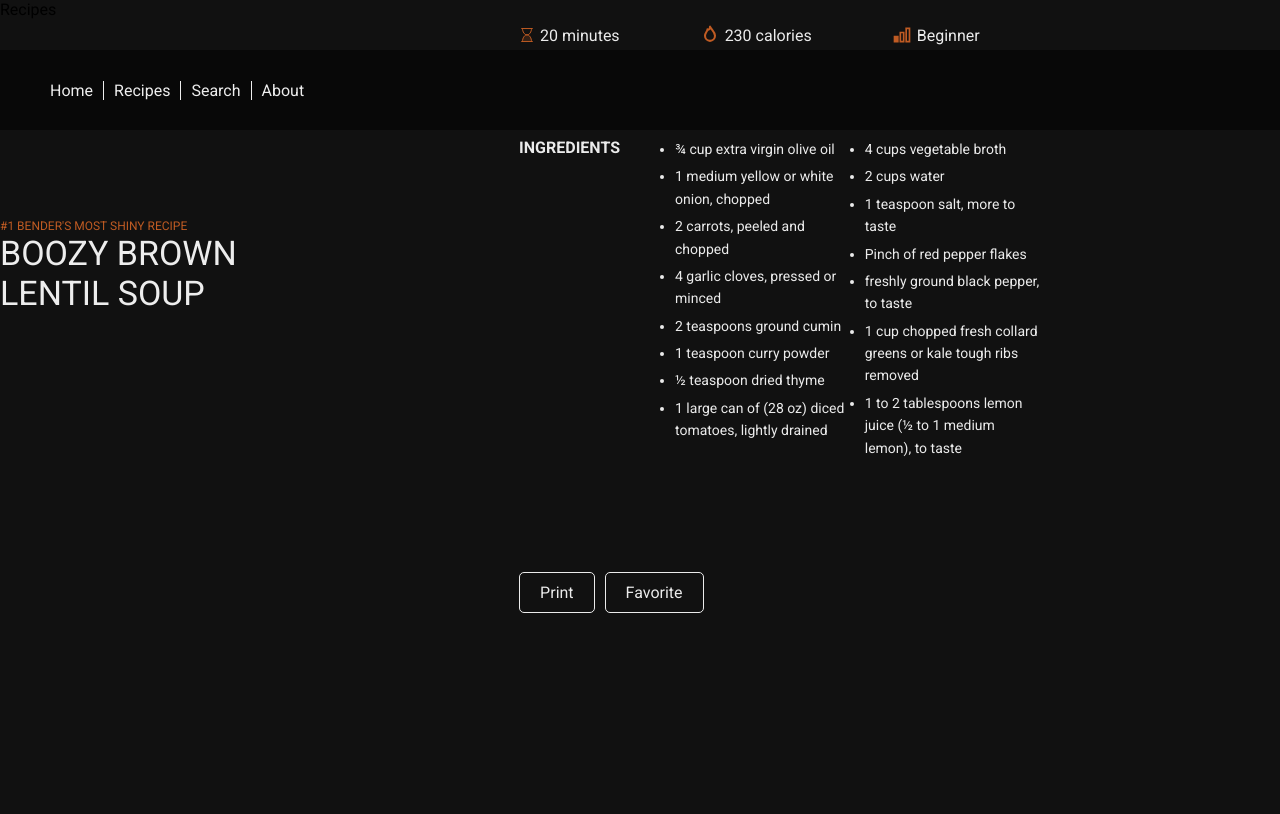
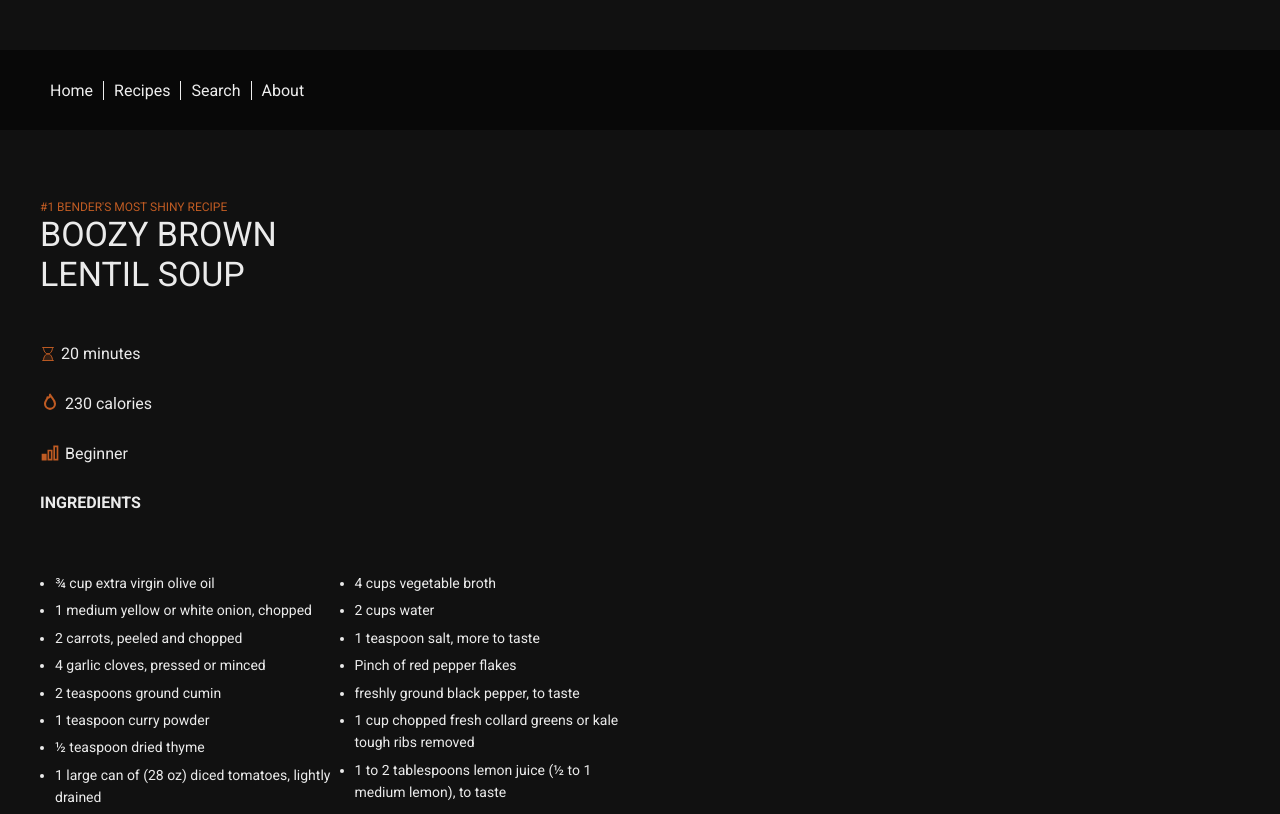
Before and after one commit to ebc0301/Recipe-browser-update, a plain HTML site: page recipes.html in a window 1280 px wide. Shown: the top 814 px of the page. Drawn offline with Linux system fonts and the light colour scheme.

Commit message:
flex fix

```diff
--- a/css/recipes.css
+++ b/css/recipes.css
@@ -128,20 +128,12 @@ body {
 
 
 /* Hero Section */
-.hero {
-    display: flex;
-    justify-content: center;
-    color: var(--background-color-light);
-    position: relative;
-    width: var(--width-full);
-    top: 0;
-    min-height: 600px;
-    height: auto;
-    margin: 0;
-    background-image: url("https://picsum.photos/1920/800");
-    background-size: cover;
-    background-position: center;
-
+.recipe_content{
+    display:grid;
+    grid-template-columns: 7fr 5fr;
+    gap:40px;
+    width: var(--width-12col);
+    margin: 0 auto;
 }
 
 .recipe_hero {
@@ -158,7 +150,7 @@ body {
 
 }
 
-.hero_text h4,
+
 h6 {
     padding: 0;
     margin: 0;
@@ -168,6 +160,7 @@ h6 {
     font-weight: 400;
     font-size: 34px;
     text-transform: uppercase;
+    color: var(--color-light);
 }
 
 .hero_text h6 {
@@ -216,12 +209,19 @@ h6 {
     font-weight: 700;
 }
 
-.recipe_info{
+.recipe_content {
+    display:grid;
+    grid-template-columns: repeat(12, 1fr);
+    gap:40px;
+    width: var(--width-12col);
+    margin: 0 auto;
+}
+
+.recipe_left {
     display: flex;
-    align-items: center;
-    gap: 80px;
-    flex-wrap: wrap;
-    grid-row: 2;
+    flex-direction: column;
+    gap: 30px;
+
 }
 .recipe_info_item{
     display: flex;
@@ -229,6 +229,7 @@ h6 {
     gap: 5px;
     white-space: nowrap;
     color: var(--color-light);
+    flex-direction: row;
 }
 .recipe_info_item_icon{
 width: 30px; height: 30px; object-fit: contain;
@@ -250,6 +251,7 @@ color: var(--primary-color);
     display: flex;
     gap: 40px;
     color: var(--color-light);
+    flex-direction: column;
 }
 
 
--- a/recipes.html
+++ b/recipes.html
@@ -34,10 +34,8 @@
         </nav>
     </div>
 
-    Recipes
-
-
-    <section class="hero recipe_hero">
+    <section class="recipe_content">
+        <div class="recipe_left">
             <div class="hero-container">
                 <div class="hero_text">
 
@@ -53,7 +51,7 @@
 
 
 
-        <div class="recipe_info">
+
 
 
             <div class="recipe_info_item">
@@ -138,7 +136,9 @@
         </div>
     </section>
 
-    <section class="hero recipe_hero"></section>
+
+
+    <!-- Footer -->
 
     <footer class="footer">
 
```
Lines whose indentation alone changed are shown as unchanged.
